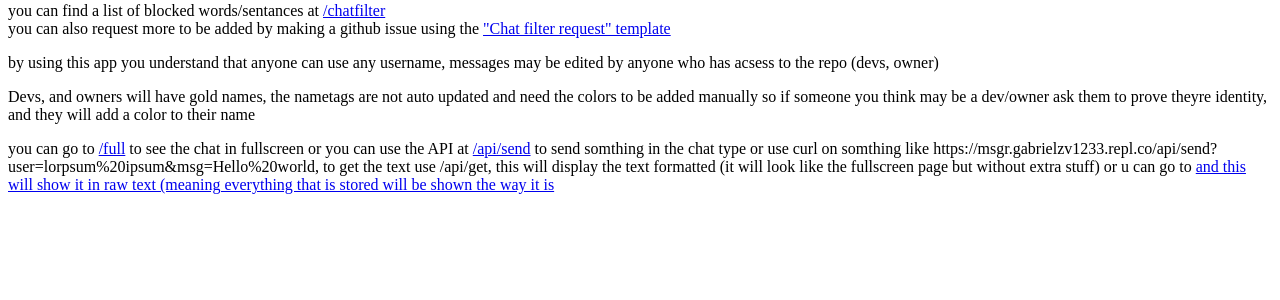
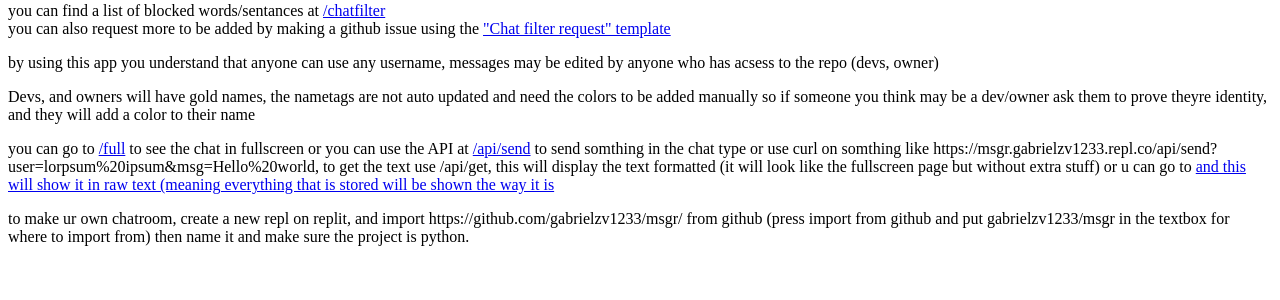
Before and after one commit to gabrielzv1233/msgr, a Flask app: page /info in a window 1280 px wide. Shown: the part 166-466 px from the top of the page. Run offline with Flask 3, Linux system fonts and the light colour scheme.

Commit message:
added instructions for forking repo

```diff
--- a/main.py
+++ b/main.py
@@ -7,8 +7,6 @@ import json
 import settings
 import bans
 import re
-import geoip2.database
-import geoip2.errors
 
 Raw_message_mode = False
 
--- a/templates/info.html
+++ b/templates/info.html
@@ -18,5 +18,6 @@
   <p>by using this app you understand that anyone can use any username, messages may be edited by anyone who has acsess to the repo (devs, owner)</p>
   <p>Devs, and owners will have gold names, the nametags are not auto updated and need the colors to be added manually so if someone you think may be a dev/owner ask them to prove theyre identity, and they will add a color to their name </p>
 
-<p>you can go to <a href="/full">/full</a> to see the chat in fullscreen or you can use the API at <a href="/api/send">/api/send</a> to send somthing in the chat type or use curl on somthing like https://msgr.gabrielzv1233.repl.co/api/send?user=lorpsum%20ipsum&msg=Hello%20world, to get the text use /api/get, this will display the text formatted (it will look like the fullscreen page but without extra stuff) or u can go to <a href="/api/get/raw"> and this will show it in raw text (meaning everything that is stored will be shown the way it is</a><br></p>
+<p>you can go to <a href="/full">/full</a> to see the chat in fullscreen or you can use the API at <a href="/api/send">/api/send</a> to send somthing in the chat type or use curl on somthing like https://msgr.gabrielzv1233.repl.co/api/send?user=lorpsum%20ipsum&msg=Hello%20world, to get the text use /api/get, this will display the text formatted (it will look like the fullscreen page but without extra stuff) or u can go to <a href="/api/get/raw"> and this will show it in raw text (meaning everything that is stored will be shown the way it is</a></p>
+<p>to make ur own chatroom, create a new repl on replit, and import https://github.com/gabrielzv1233/msgr/ from github (press import from github and put gabrielzv1233/msgr in the textbox for where to import from) then name it and make sure the project is python.</p>
 </body>
```
